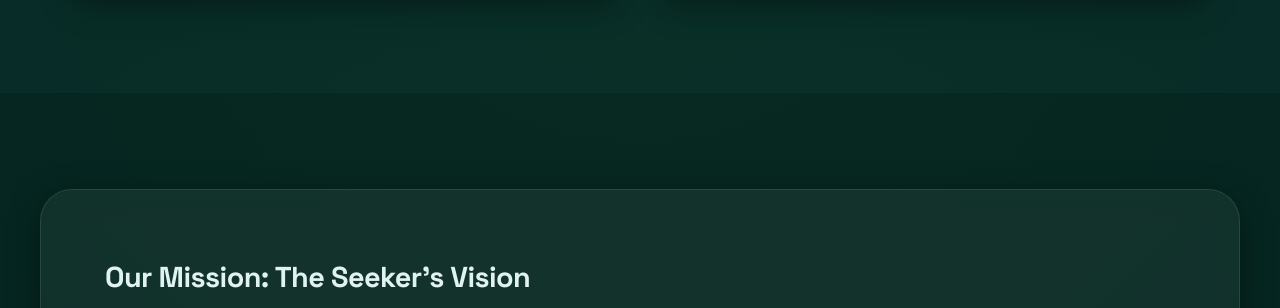
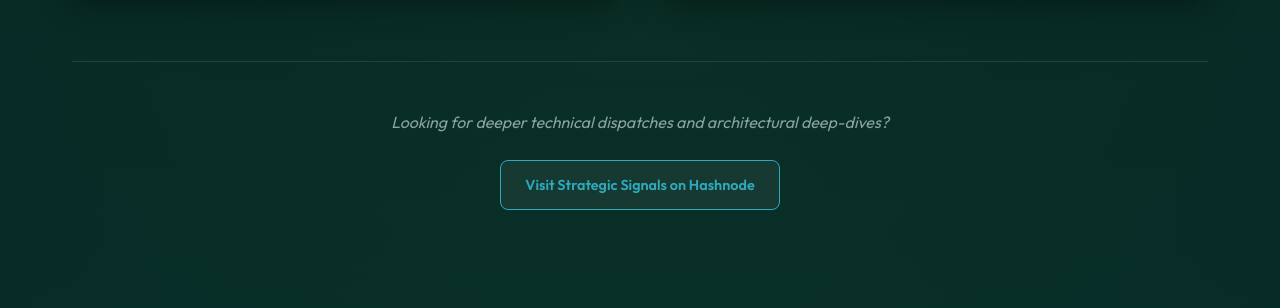
Before and after one commit to vintageGent/mwithiga-labs, a website built with Vite: page index.html in a window 1280 px wide. Shown: the part 2204-2512 px from the top of the page. Built offline with nearby package versions, Linux system fonts and the light colour scheme.

Commit message:
Feat: Integrate 'Strategic Signals' Hashnode blog into navigation and Lab Notes

```diff
--- a/index.html
+++ b/index.html
@@ -28,6 +28,8 @@
           <a href="#communications" class="nav-link">Communications</a>
           <a href="#security" class="nav-link">Security</a>
           <a href="#lab-notes" class="nav-link">Lab Notes</a>
+          <a href="https://hashnode.com/@vintageGent" target="_blank" class="nav-link blog-nav-link">Strategic Signals
+            ↗</a>
           <a href="#about" class="nav-link">About</a>
           <a href="#contact" class="nav-link">Contact</a>
         </nav>
@@ -154,6 +156,11 @@
             <!-- Blog posts will be injected here by JS -->
             <div class="loading">Infiltrating the archives...</div>
           </div>
+          <div class="blog-archive-cta">
+            <p>Looking for deeper technical dispatches and architectural deep-dives?</p>
+            <a href="https://hashnode.com/@vintageGent" target="_blank" class="tool-btn archive-btn">Visit Strategic
+              Signals on Hashnode</a>
+          </div>
         </div>
       </section>
 
--- a/src/style.css
+++ b/src/style.css
@@ -614,6 +614,44 @@ h1.glitch-text {
   filter: drop-shadow(0 0 5px var(--mint));
 }
 
+.blog-nav-link {
+  color: var(--mint) !important;
+  font-weight: 600;
+  border: 1px solid var(--glass-border);
+  padding: 0.4rem 0.8rem;
+  border-radius: 20px;
+  background: rgba(47, 169, 188, 0.05);
+}
+
+.blog-nav-link:hover {
+  background: var(--mint);
+  color: var(--bg-deep) !important;
+}
+
+.blog-archive-cta {
+  margin-top: 4rem;
+  text-align: center;
+  padding: 3rem;
+  border-top: 1px solid var(--glass-border);
+}
+
+.blog-archive-cta p {
+  color: var(--text-dim);
+  margin-bottom: 1.5rem;
+  font-style: italic;
+}
+
+.archive-btn {
+  background: var(--glass);
+  border-color: var(--mint);
+  color: var(--mint);
+}
+
+.archive-btn:hover {
+  background: var(--mint);
+  color: var(--bg-deep);
+}
+
 /* Modal Styles */
 .modal {
   display: none;
```
